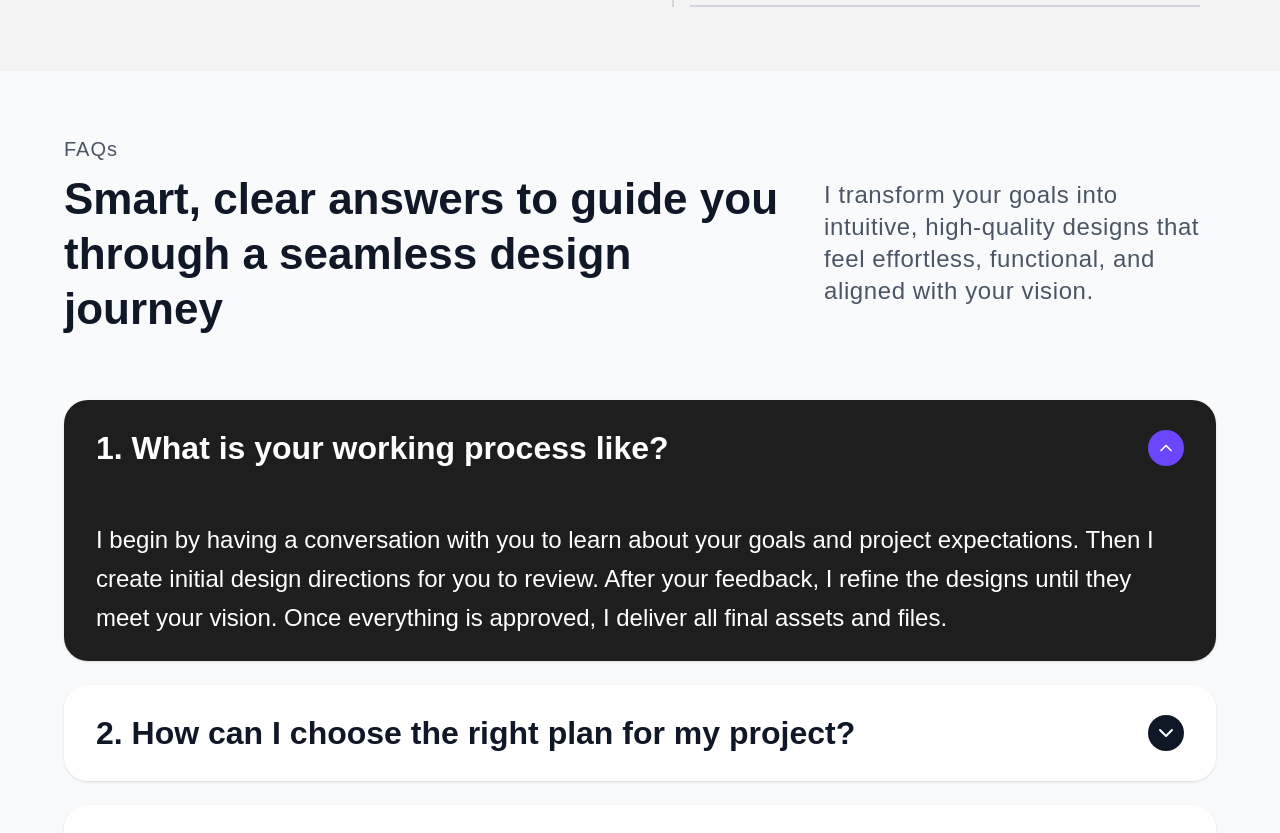
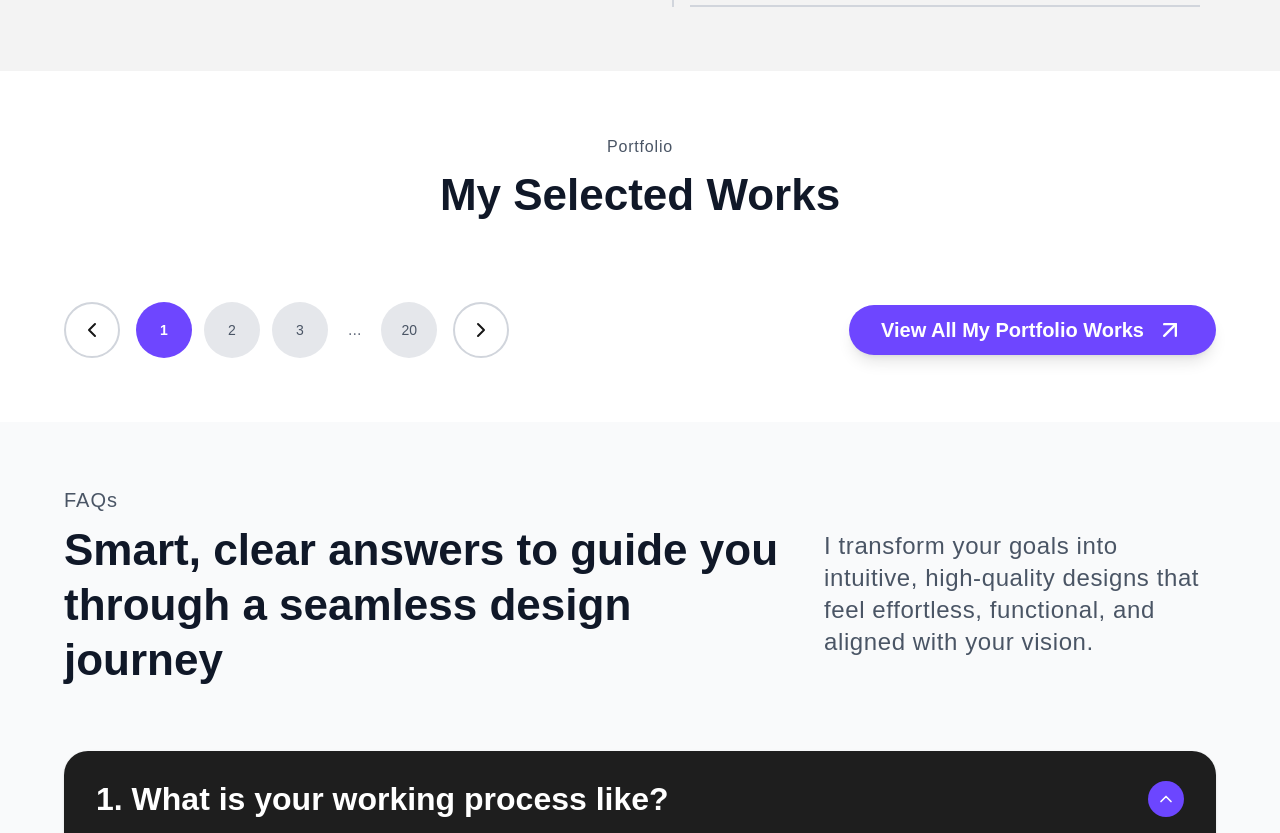
Before and after one commit to jobairalsarkar1/raju-ahmed-portfolio, a Next.js app: page / in a window 1280 px wide. Shown: the part 1940-2773 px from the top of the page. Built offline with nearby package versions, Linux system fonts and the light colour scheme.

Commit message:
UI: Projects section (Incomplete)

```diff
--- a/app/(root)/page.tsx
+++ b/app/(root)/page.tsx
@@ -1,13 +1,23 @@
 import About from "@/components/About";
 import FAQ from "@/components/FAQ";
+import Projects from "@/components/Porjects";
 import Services from "@/components/Services";
 
 export default function Home() {
   return (
     <>
-      <Services />
-      <About />
-      <FAQ />
+      <section id="services">
+        <Services />
+      </section>
+      <section id="about">
+        <About />
+      </section>
+      <section id="projects">
+        <Projects />
+      </section>
+      <section id="faq">
+        <FAQ />
+      </section>
     </>
   );
 }
--- a/components/About.tsx
+++ b/components/About.tsx
@@ -45,11 +45,11 @@ export default function About() {
           <div className="space-y-12">
             <div className="w-full">
               <p className="text-2xl text-gray-700 leading-relaxed">
-                Hi, I'm Raju, a passionate UI/UX Designer with over 3 years of
+                Hi, I&apos;m Raju, a passionate UI/UX Designer with over 3 years of
                 experience designing engaging and user-friendly interfaces for
                 mobile apps and websites. I specialize in creating intuitive,
                 interactive, and dynamic user experiences. My design philosophy
-                is <span className="font-semibold">"Simple is smart"</span> and
+                is <span className="font-semibold">&ldquo;Simple is smart&rdquo;</span> and
                 I always prioritize creating simple, clean, and aesthetically
                 pleasing designs.
               </p>
--- /dev/null
+++ b/components/Porjects.tsx
@@ -0,0 +1,61 @@
+import { ArrowUpRight, ChevronLeft, ChevronRight } from "lucide-react";
+
+export default function Projects() {
+  return (
+    <div className="bg-white py-16">
+      <div className="container mx-auto px-4 lg:px-8 xl:px-16">
+        {/* Header */}
+        <div className="text-center mb-16">
+          <p className="ttext-xl font-medium text-gray-600 tracking-wider mb-2">
+            Portfolio
+          </p>
+          <h2 className="text-[44px] font-bold text-gray-900 leading-tight mt-2">
+            My Selected Works
+          </h2>
+        </div>
+
+        {/* Projects Grid */}
+        {/* Replace this comment with your projects grid implementation */}
+
+        {/* Pagination + CTA */}
+        <div className="flex flex-col sm:flex-row items-center justify-between mt-20">
+          {/* Pagination */}
+          <div className="flex items-center gap-4 order-2 sm:order-1 mt-8 sm:mt-0">
+            <button className="w-14 h-14 rounded-full border-2 border-gray-300 flex items-center justify-center hover:bg-[#6E46FF] hover:border-[#6E46FF] hover:text-white transition-all">
+              <ChevronLeft className="w-6 h-6" />
+            </button>
+
+            <div className="flex items-center gap-3">
+              <div className="w-14 h-14 rounded-full bg-[#6E46FF] text-white flex items-center justify-center text-sm font-semibold">
+                1
+              </div>
+              <div className="w-14 h-14 rounded-full bg-gray-200 text-gray-600 flex items-center justify-center text-sm">
+                2
+              </div>
+              <div className="w-14 h-14 rounded-full bg-gray-200 text-gray-600 flex items-center justify-center text-sm">
+                3
+              </div>
+              <span className="text-gray-500 px-2">...</span>
+              <div className="w-14 h-14 rounded-full bg-gray-200 text-gray-600 flex items-center justify-center text-sm">
+                20
+              </div>
+            </div>
+
+            <button className="w-14 h-14 rounded-full border-2 border-gray-300 flex items-center justify-center hover:bg-[#6E46FF] hover:border-[#6E46FF] hover:text-white transition-all">
+              <ChevronRight className="w-6 h-6" />
+            </button>
+          </div>
+
+          {/* View All Button */}
+          <a
+            href="#"
+            className="order-1 sm:order-2 inline-flex items-center gap-3 bg-[#6E46FF] hover:bg-[#6E46FF]/80 text-white font-semibold text-[20px] px-8 py-2.5 rounded-full shadow-lg hover:shadow-xl transition-all duration-300"
+          >
+            View All My Portfolio Works
+            <ArrowUpRight className="w-7 h-7" />
+          </a>
+        </div>
+      </div>
+    </div>
+  );
+}
```
Also changed, not shown: public/vector.png (added).
